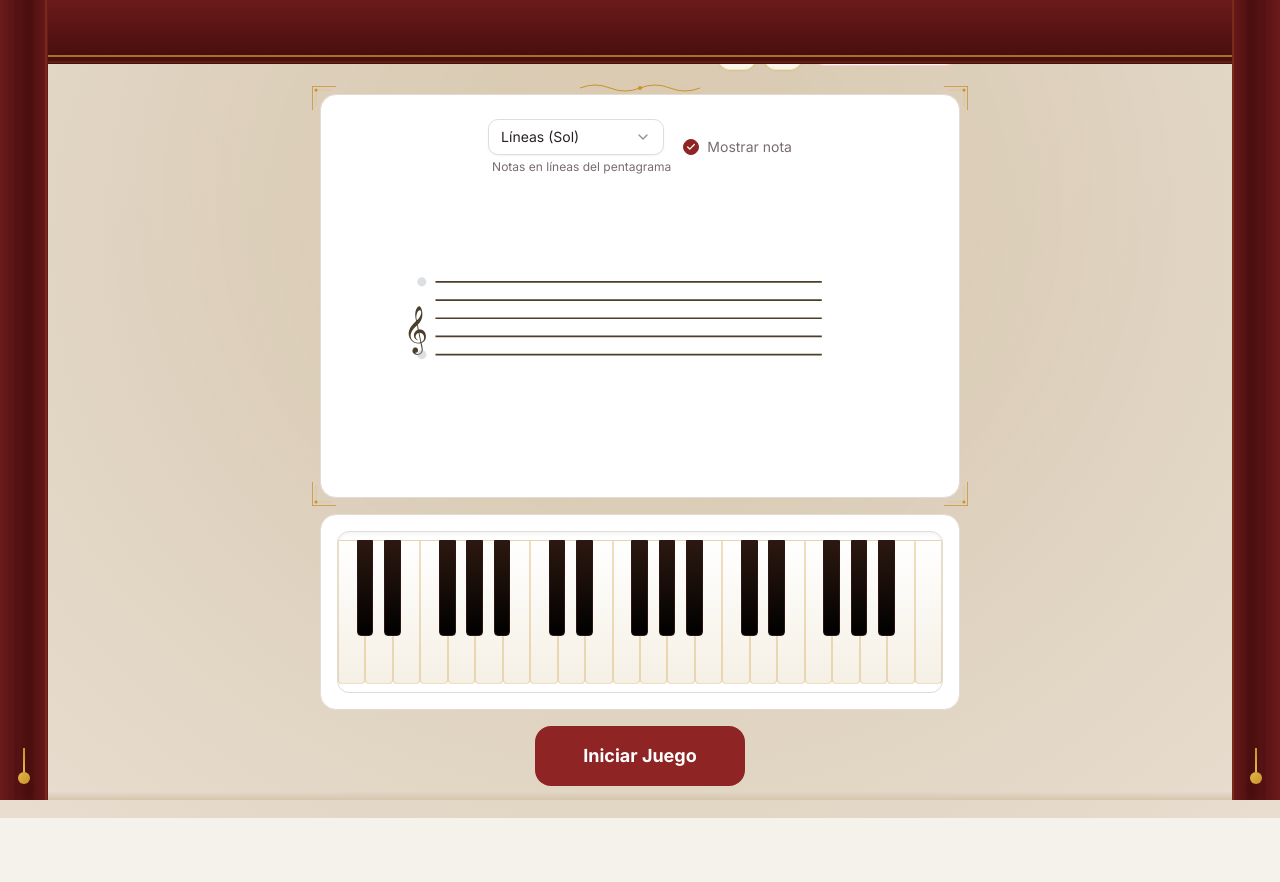
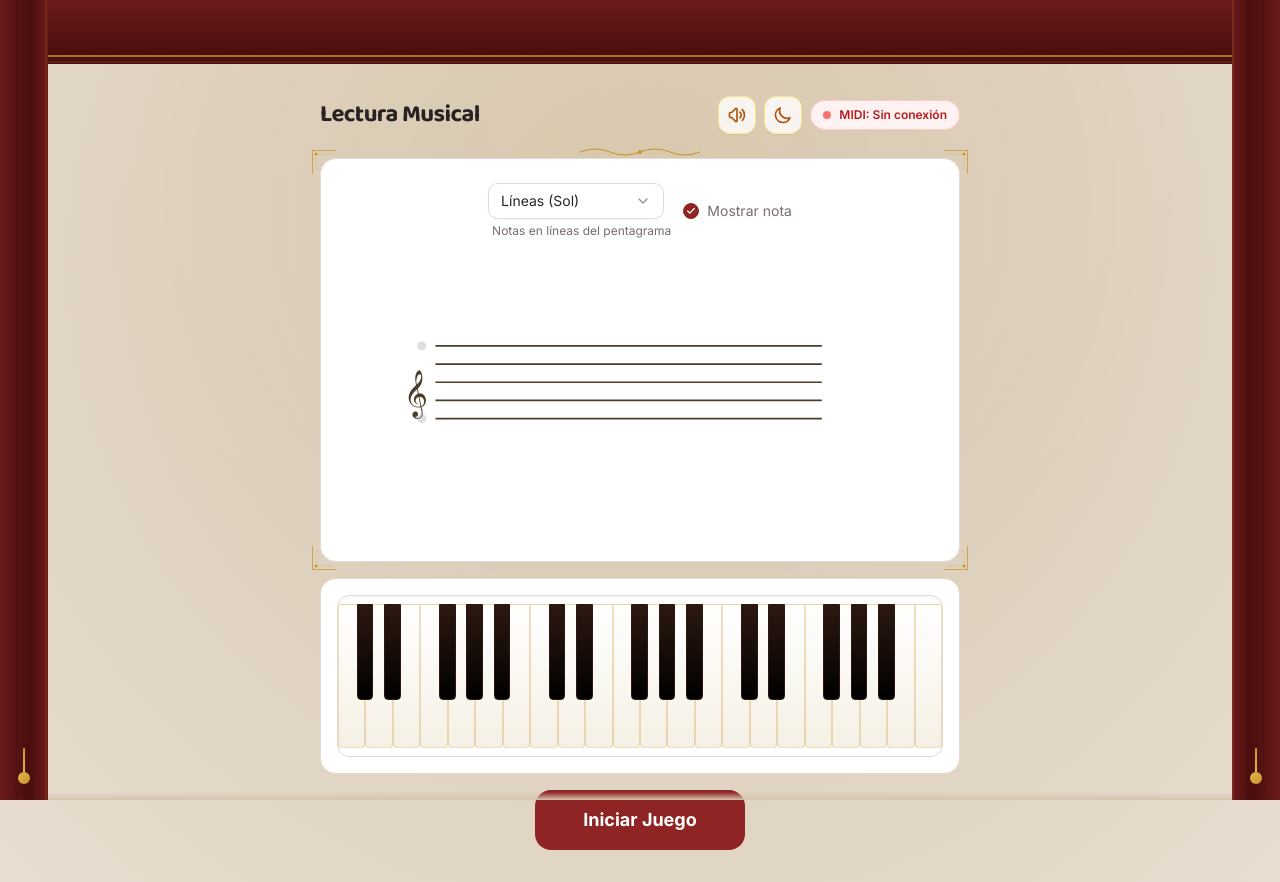
Before and after one commit to vruizdiaz10/piano, a React (Vite) app: page / in a window 1280 px wide. Before the commit the page ends 818 px from the top, so only its background shows below. Built offline with nearby package versions, Linux system fonts and the light colour scheme.

Commit message:
fix: content below curtain valance
py-6 started content at viewport top, hidden behind 64px
fixed valance. pt-20 pushes content below valance.

```diff
--- a/src/App.tsx
+++ b/src/App.tsx
@@ -188,7 +188,7 @@ export default function App() {
         />
       )}
 
-      <div className="max-w-2xl mx-auto px-4 py-6 sm:py-8 relative z-10">
+      <div className="max-w-2xl mx-auto px-4 pt-20 pb-6 sm:pt-24 sm:pb-8 relative z-10">
         <div className="flex items-center justify-between mb-6">
           <h1 className="text-xl sm:text-2xl font-bold text-foreground tracking-tight">
             Lectura Musical
```
Also changed, not shown: 1 other file (tests, documents, lock files or other folders).
